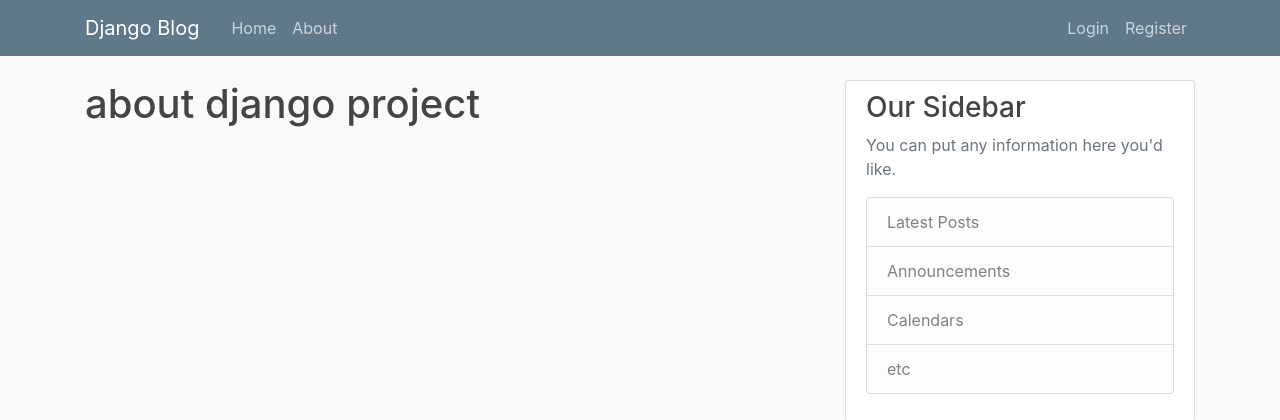
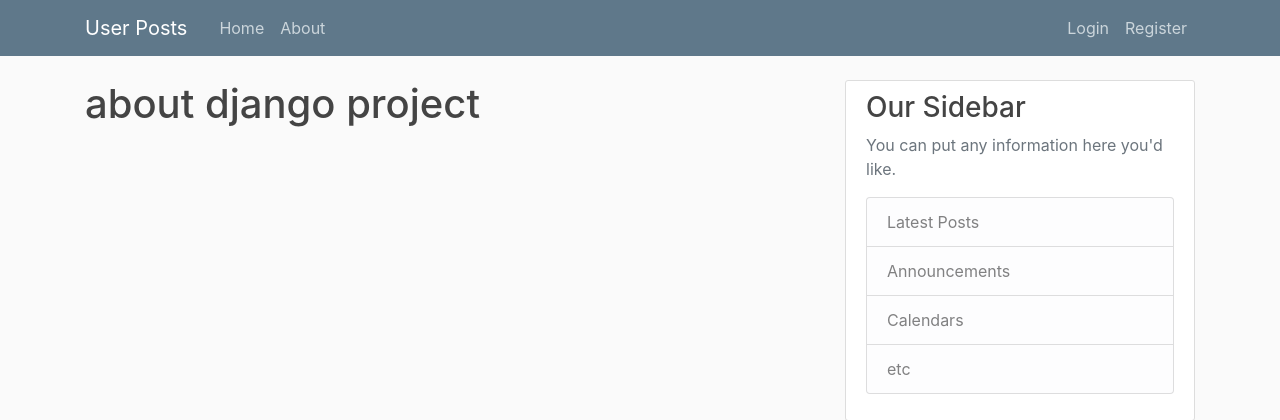
Before and after one commit to amithreddymaada/UserPostsApp, a Django app: page /about/ in a window 1280 px wide. Shown: the top 420 px of the page. Run offline with Django 3.2, Linux system fonts and the light colour scheme; some libraries are stand-ins or nearby versions.

Commit message:
changed heading of blog in base.html

```diff
--- a/blog/templates/blog/base.html
+++ b/blog/templates/blog/base.html
@@ -19,7 +19,7 @@
       <header class="site-header">
         <nav class="navbar navbar-expand-md navbar-dark bg-steel fixed-top">
           <div class="container">
-            <a class="navbar-brand mr-4" href="/">Django Blog</a>
+            <a class="navbar-brand mr-4" href="/">User Posts</a>
             <button class="navbar-toggler" type="button" data-toggle="collapse" data-target="#navbarToggle" aria-controls="navbarToggle" aria-expanded="false" aria-label="Toggle navigation">
             <span class="navbar-toggler-icon"></span>
             </button>
```
